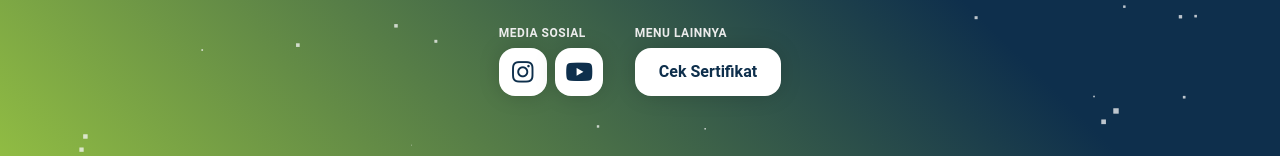
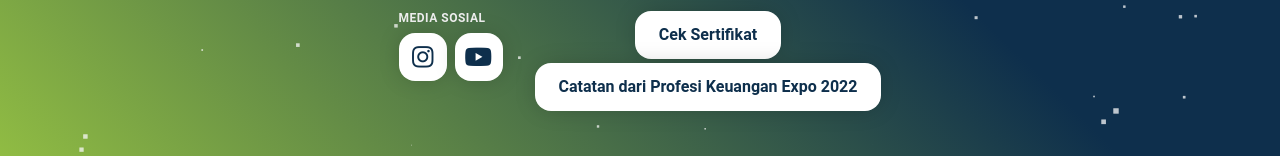
Before and after one commit to jetmiky/expo-landing, a website: page index.html in a window 1280 px wide. Shown: the part 516-672 px from the top of the page. Drawn offline with nearby package versions, Linux system fonts and the light colour scheme; files that its build step writes are made by us from their sources.

Commit message:
Add catatan expo button

```diff
--- a/index.html
+++ b/index.html
@@ -121,14 +121,22 @@
               </a>
             </div>
           </div>
-          <div class="">
-            <p>Menu Lainnya</p>
+          <div class="text-center">
             <div>
               <a
                 href="https://sertifikat.profesikeuanganexpo.id"
                 class="btn certificate bold"
+                target="_blank"
               >
                 <span>Cek Sertifikat</span>
+              </a>
+            </div>
+            <div>
+              <a
+                href="https://heyzine.com/flip-book/aaaf547484.html"
+                class="btn certificate bold"
+              >
+                <span>Catatan dari Profesi Keuangan Expo 2022</span>
               </a>
             </div>
           </div>
```
